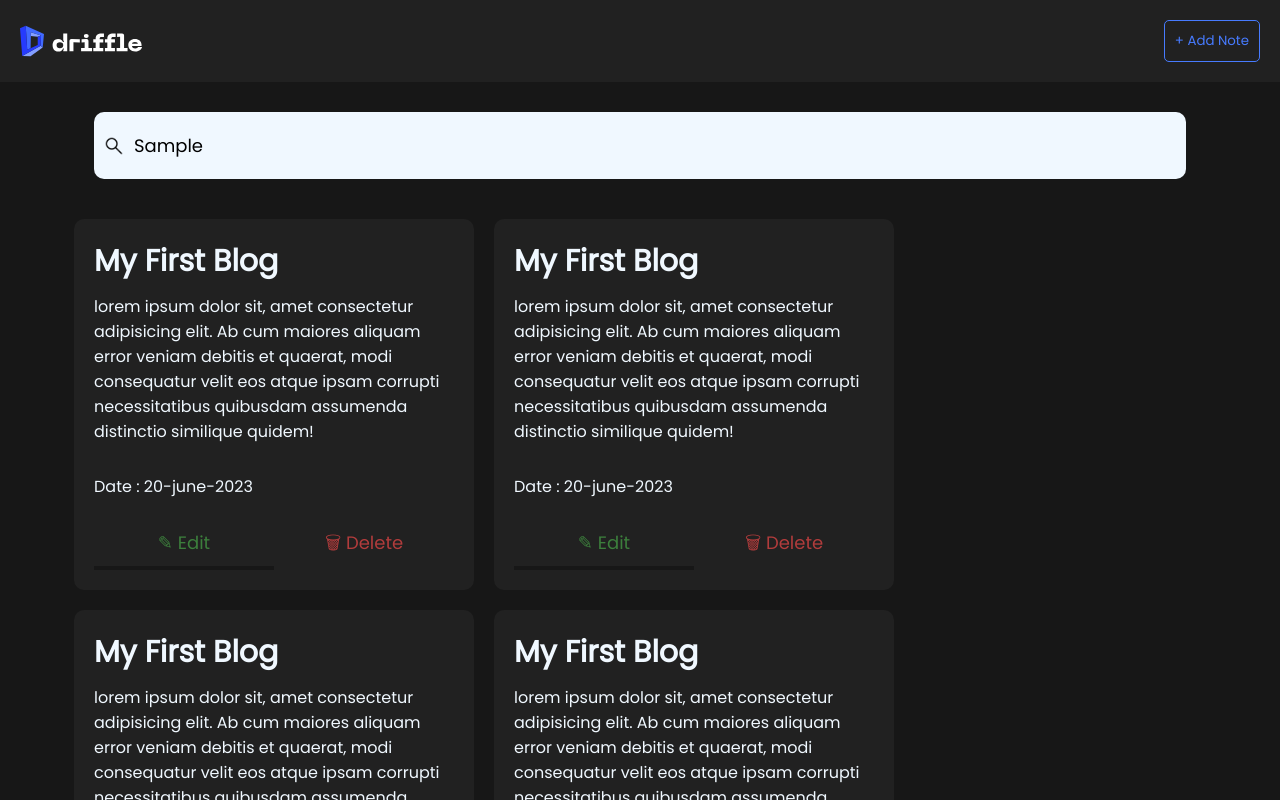
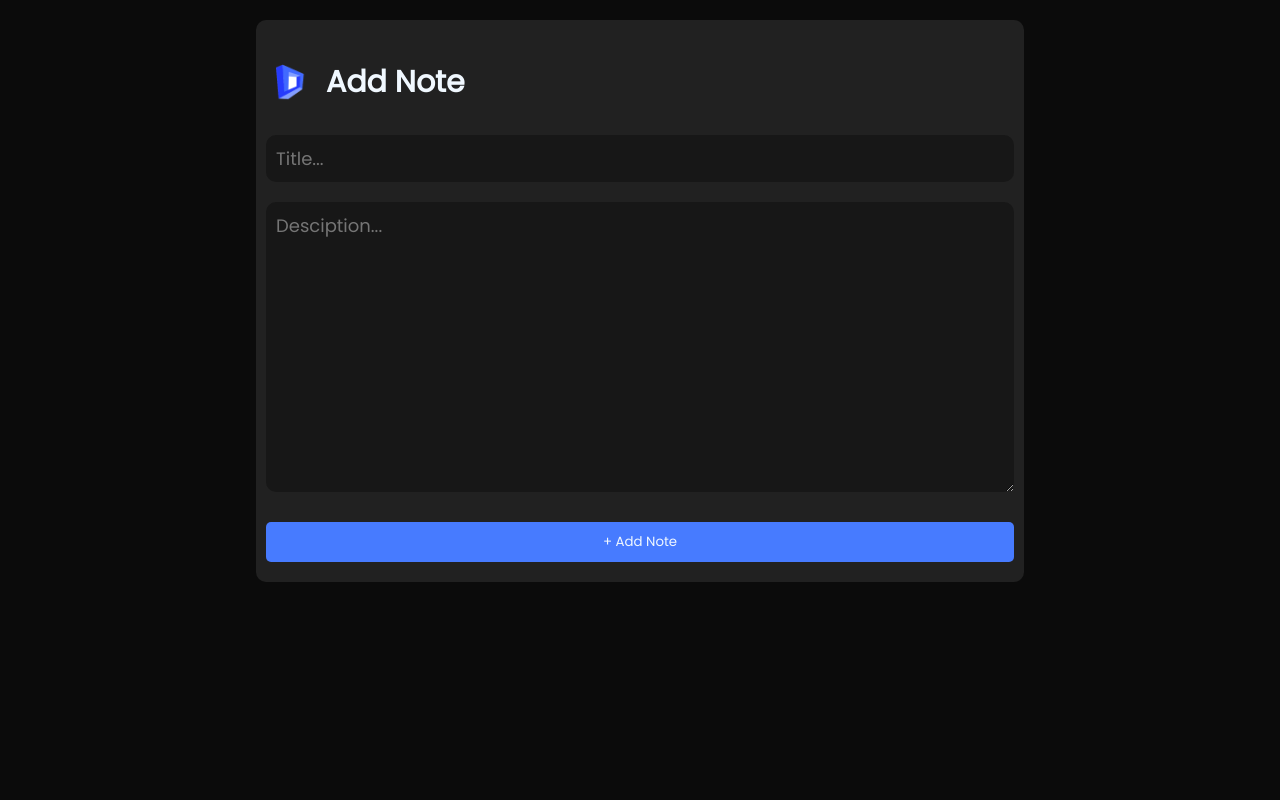
Before and after one commit to harshgupta20/driffle-assessment, a React (Create React App) app: page / in a window 1280 px wide. Both pictures are taken after typing "Sample" into the empty fields and a click on the button "+ Add Note". Shown: the top 800 px of the page. Built offline with nearby package versions, Linux system fonts and the light colour scheme.

Commit message:
Add modal completed

```diff
--- a/public/index.html
+++ b/public/index.html
@@ -2,7 +2,7 @@
 <html lang="en">
   <head>
     <meta charset="utf-8" />
-    <link rel="icon" href="%PUBLIC_URL%/favicon.ico" />
+    <link rel="icon" href="%PUBLIC_URL%/driffle-logo.png" />
     <meta name="viewport" content="width=device-width, initial-scale=1" />
     <meta name="theme-color" content="#000000" />
     <meta
@@ -24,7 +24,7 @@
       work correctly both with client-side routing and a non-root public URL.
       Learn how to configure a non-root public URL by running `npm run build`.
     -->
-    <title>React App</title>
+    <title>Driffle Note App</title>
   </head>
   <body>
     <noscript>You need to enable JavaScript to run this app.</noscript>
--- a/src/components/AddModal.jsx
+++ b/src/components/AddModal.jsx
@@ -1,40 +1,30 @@
-import { Box, Button, Modal, Typography } from '@mui/material'
-import { useState } from 'react'
+import { Modal } from '@mui/material'
+import "../styles/AddModal.css";
 
-const style = {
-  position: 'absolute',
-  top: '50%',
-  left: '50%',
-  transform: 'translate(-50%, -50%)',
-  width: 400,
-  bgcolor: 'background.paper',
-  border: '2px solid #000',
-  boxShadow: 24,
-  p: 4,
-};
-const AddModal = () => {
+// DRIFFLE LOGO
+import LOGO from "../assets/driffle-logo.png";
 
 
-  const [open, setOpen] = useState(false);
-  const handleOpen = () => setOpen(true);
+const AddModal = ({ open, setOpen }) => {
+
   const handleClose = () => setOpen(false);
+
   return (
     <>
-      <Button onClick={handleOpen}>Open modal</Button>
       <Modal
         open={open}
         onClose={handleClose}
         aria-labelledby="modal-modal-title"
         aria-describedby="modal-modal-description"
       >
-        <Box sx={style}>
-          <Typography id="modal-modal-title" variant="h6" component="h2">
-            Text in a modal
-          </Typography>
-          <Typography id="modal-modal-description" sx={{ mt: 2 }}>
-            Duis mollis, est non commodo luctus, nisi erat porttitor ligula.
-          </Typography>
-        </Box>
+        <div id="add-modal-main">
+          <div id="add-modal-data">
+            <h3 id="add-modal-heading"><img src={LOGO} style={{ width: "30px", backgroundColor: "#212121", marginRight: "20px" }} alt="" />Add Note</h3>
+            <input type="text" name="title" placeholder='Title...' id="add-modal-title" />
+            <textarea name="" cols="30" rows="10" id="add-modal-textarea" placeholder='Desciption...'></textarea>
+            <button id="add-modal-btn">+ Add Note</button>
+          </div>
+        </div>
       </Modal>
     </>
   )
--- a/src/components/Navbar.jsx
+++ b/src/components/Navbar.jsx
@@ -1,16 +1,22 @@
-import React from 'react';
+import React, { useState } from 'react';
 import "../styles/Navbar.css";
 
 // DRIFFLE WEBSITE LOGO
 import Logo from "../assets/driffle-logo.svg";
+import AddModal from './AddModal';
 
 const Navbar = () => {
+
+  const [open, setOpen] = useState(false);
+  const handleOpen = () => setOpen(true);
+
   return (
     <>
         <nav id="nav-main">
             <img id="nav-logo" src={Logo} alt="logo" />
-            <button id="nav-btn-add">+ Add Note</button>
+            <button onClick={handleOpen} id="nav-btn-add">+ Add Note</button>
         </nav>
+        <AddModal open={open} setOpen={setOpen}/>
     </>
   )
 }
--- /dev/null
+++ b/src/styles/AddModal.css
@@ -0,0 +1,59 @@
+#add-modal-main{
+    /* position: fixed;
+    top: 0;
+    left: 0; */
+    /* width: 100%; */
+    /* height: 100vh; */
+    /* background-color: rgba(0,0,0,0.5); */
+    background-color: #212121;
+    display: flex;
+    align-items: center;
+    justify-content: center;
+    z-index: 100;
+    padding: 10px;
+    /* border: 1px solid red; */
+    /* width: 60%; */
+    width: 60%;
+    margin: 20px auto;
+    border-radius: 10px;
+}
+#add-modal-data{
+    display: flex;
+    flex-direction: column;
+    background-color: #212121;
+    width: 100%;
+}
+#add-modal-heading{
+    background-color: #212121;
+    display: flex;
+    align-items: center;
+    margin: 30px 10px;
+    font-size: 30px;
+
+}
+#add-modal-title{
+    padding: 10px;
+    font-size: large;
+    margin-bottom: 20px;
+    outline: none;
+    border: none;
+    border-radius: 10px;
+}
+#add-modal-textarea{
+    padding: 10px;
+    font-size: large;
+    margin-bottom: 20px;
+    outline: none;
+    border: none;
+    border-radius: 10px;
+}
+
+#add-modal-btn{
+    background-color: #477BFF;
+    color: aliceblue;
+    border: none;
+    border-radius: 5px;
+    padding: 10px;
+    margin: 10px 0;
+    cursor: pointer;
+}
```
Also changed, not shown: public/driffle-logo.png (added), src/assets/driffle-logo.png (added).
